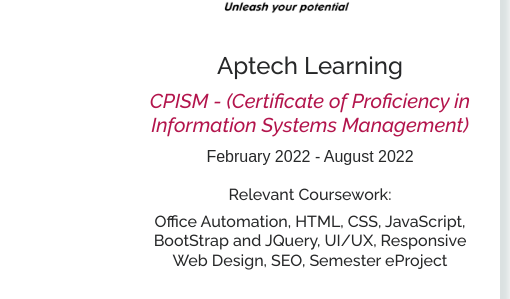
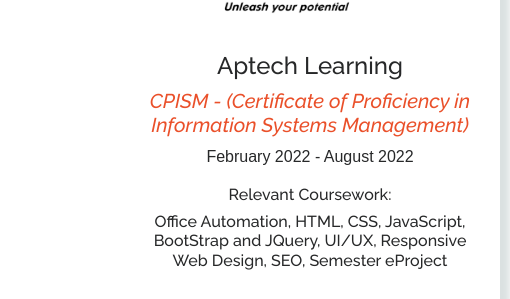
Before and after one commit to codebyafnan/Portfolio, a plain HTML site: page index.html in a window 1280 px wide. Shown: the part 2387-2686 px from the top of the page, 0-510 px from the left. Drawn offline with Linux system fonts and the light colour scheme.

Commit message:
Update index.html

```diff
--- a/index.html
+++ b/index.html
@@ -236,7 +236,7 @@
                             <img src="assets/img/aptech logo.png" class="img-fluid" alt="Apetch learning Logo">
                             <h4 style="text-align:center;padding: 0px 10px;">Aptech Learning</h4>
                             <h5 style="text-align:center;padding: 0px 10px;">
-                                <a style="color:#ad003deb">
+                                <a style="color:#ea502a">
                                     <em>CPISM - (Certificate of Proficiency in Information Systems Management)</em>
                                     <sup><i style="font-size:12px"></i></sup>
                                 </a>
```
